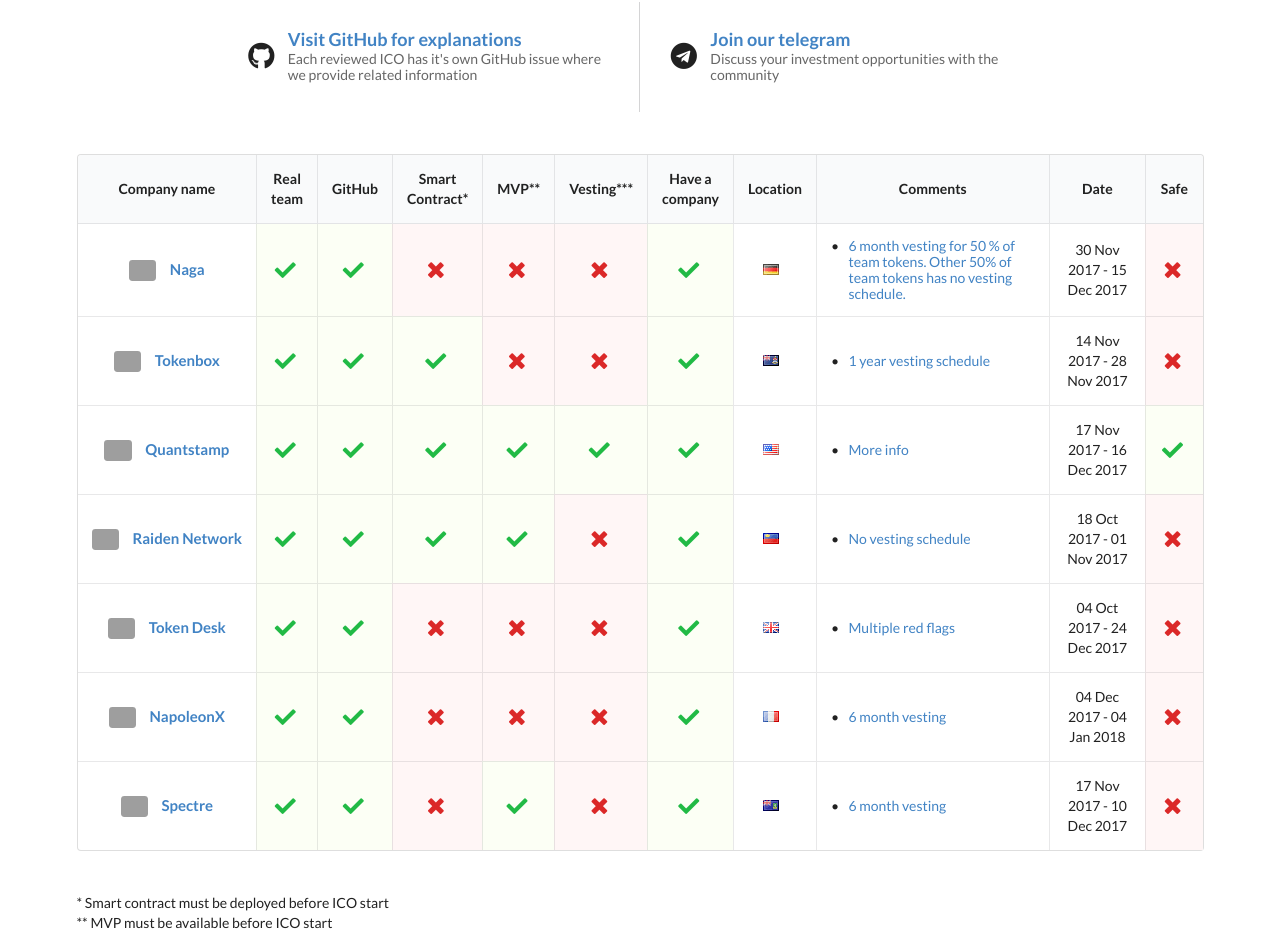
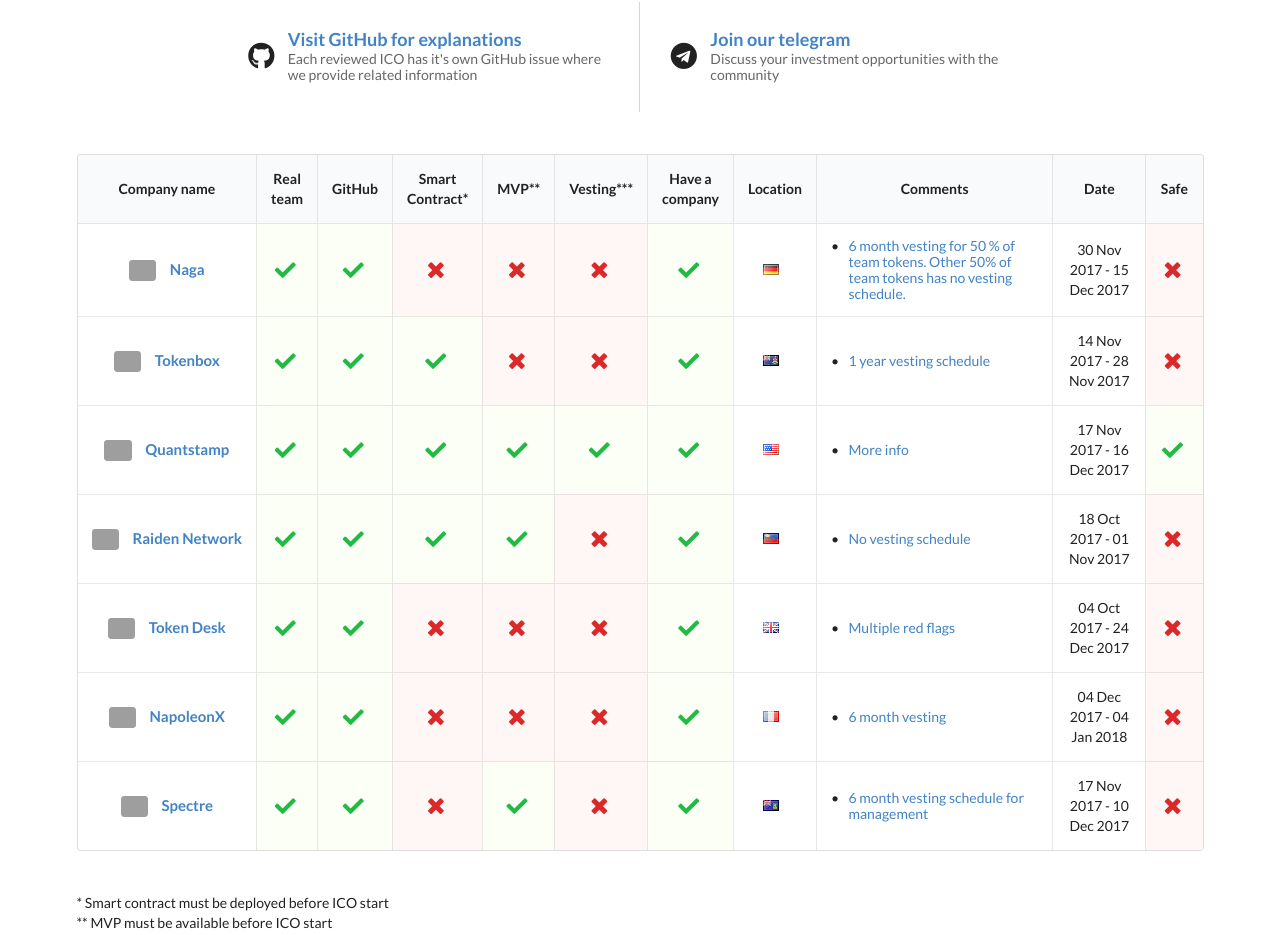
Before and after one commit to ico-check/ico-check, a Jekyll site: the page built from index.md, in a window 1280 px wide. Shown: the part 335-1270 px from the top of the page. Built offline with Jekyll 4.4.1, drawn with Linux system fonts in a browser that asks for light colours; nearby versions of some CDN libraries; grey boxes are pictures that could not be loaded.

Commit message:
4-spectre-ico-check
changed comment

```diff
--- a/_data/icos.yml
+++ b/_data/icos.yml
@@ -119,7 +119,7 @@
   have-company: true
   location: British Virgin Islands
   comments:
-    - content: 6 month vesting
+    - content: 6 month vesting schedule for management
       url: https://github.com/ico-check/ico-check/issues/4
   ico-start-date: 2017-11-17T00:00:00Z
   ico-end-date: 2017-12-10T00:00:00Z
```
